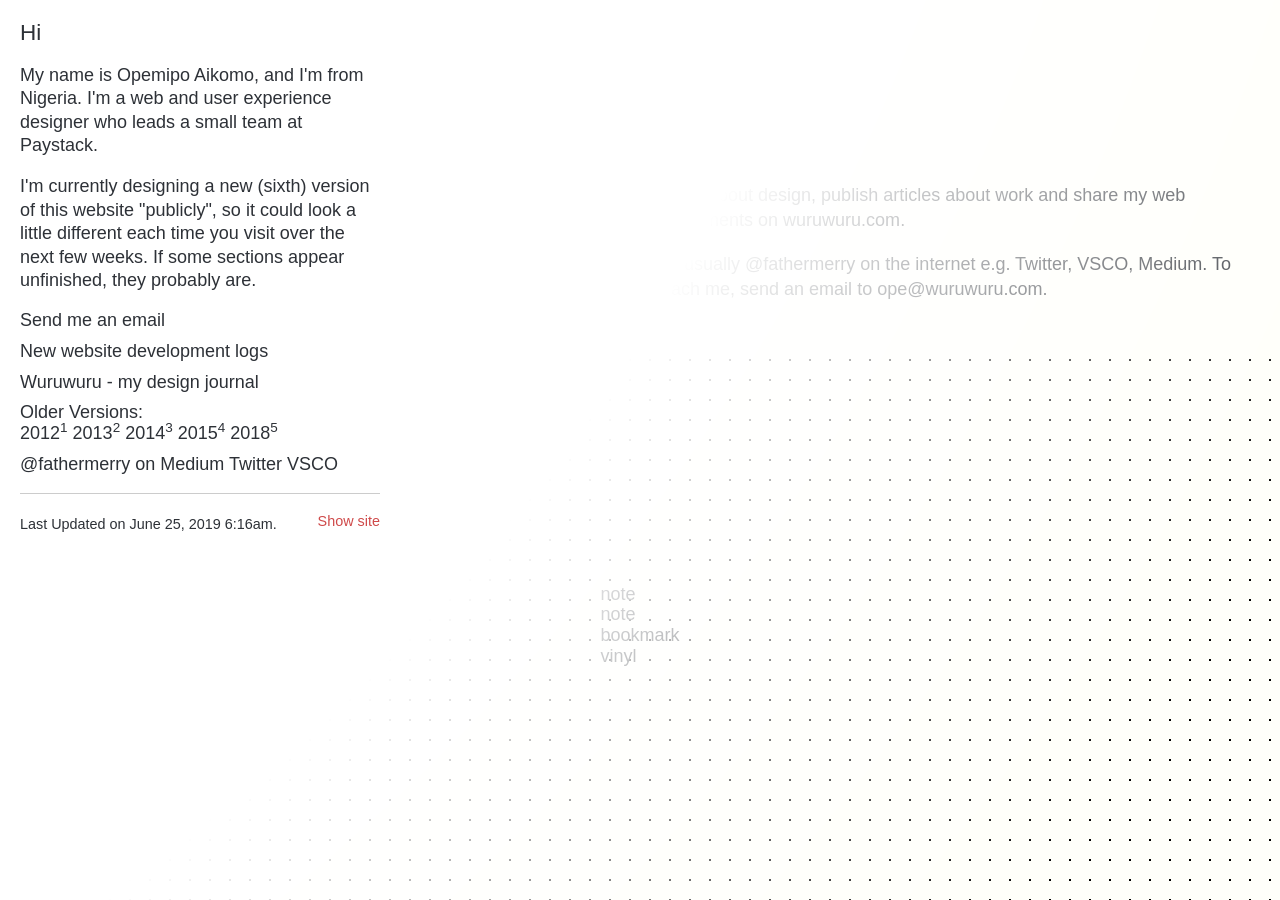
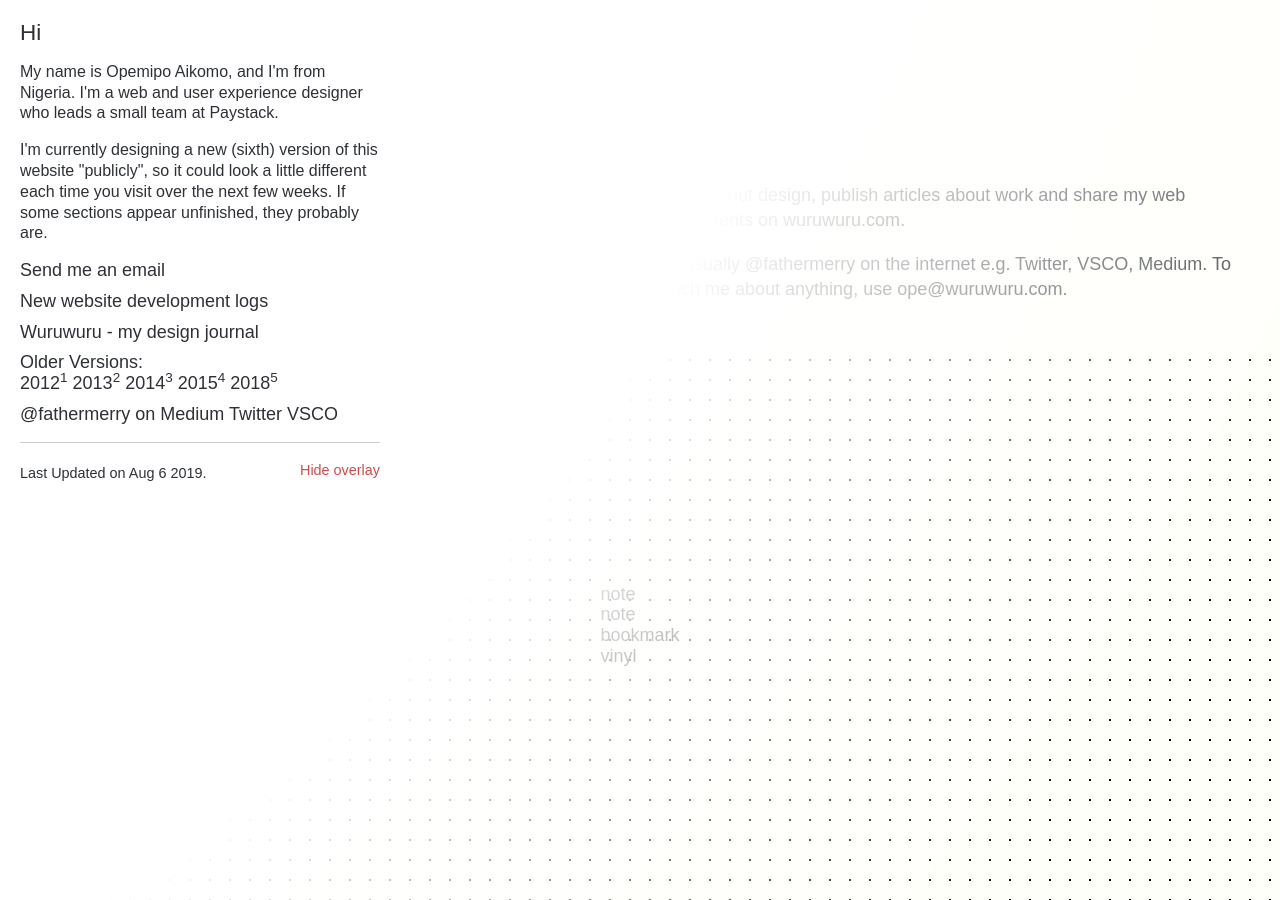
Before and after one commit to fathermerry/opemipo.com, a Jekyll site: the page built from index.md, in a window 1280 px wide. Built offline with Jekyll 4.4.1, drawn with Linux system fonts in a browser that asks for light colours.

Commit message:
Update WIP styling

```diff
--- a/_includes/wip.html
+++ b/_includes/wip.html
@@ -29,8 +29,8 @@
             </li>
             <p>
                 <hr>
-                <small>Last Updated on June 25, 2019 6:16am.
-                    <a onclick="hideWIP()" class="wip__show-site" href="#">Show site</a>
+                <small>Last Updated on Aug 6 2019.
+                    <a onclick="hideWIP()" class="wip__show-site" href="#">Hide overlay</a>
                 </small>
             </p>
         </ul>
--- a/_layouts/default.html
+++ b/_layouts/default.html
@@ -45,7 +45,7 @@
 				<p>Hey anonymous, welcome.</p>
 				<p>I’m Opemipo, a web and UX designer based in Lagos, Nigeria. I lead design at <a target="_blank" href="https://paystack.com">Paystack</a>, where we build software and APIs for online commerce in Africa.</p>
 				<p>I write about design, publish articles about work and share my web experiments on <a target="_blank" href="https://wuruwuru.com">wuruwuru.com</a>.</p>
-				<p>I’m usually @fathermerry on the internet e.g. <a target="_blank" href="https://twitter.com/fathermerry">Twitter</a>, <a target="_blank" href="https://vsco.co/fathermerry">VSCO</a>, <a target="_blank" href="https://medium.com/@fathermerry">Medium</a>. To reach me, <a target="_blank" href="mailto:ope@wuruwuru.com">send an email</a> to ope@wuruwuru.com.</p>
+				<p>I’m usually @fathermerry on the internet e.g. <a target="_blank" href="https://twitter.com/fathermerry">Twitter</a>, <a target="_blank" href="https://vsco.co/fathermerry">VSCO</a>, <a target="_blank" href="https://medium.com/@fathermerry">Medium</a>. To reach me about anything, use <a target="_blank" href="mailto:ope@wuruwuru.com">ope@wuruwuru.com</a>.</p>
 				</div>
 			</main>
 		</div>
--- a/_sass/components/_wip.scss
+++ b/_sass/components/_wip.scss
@@ -26,6 +26,7 @@
     }
     p {
         line-height: 1.3;
+        font-size: 16px;
     }
     &__show-site {
         float: right;
```
